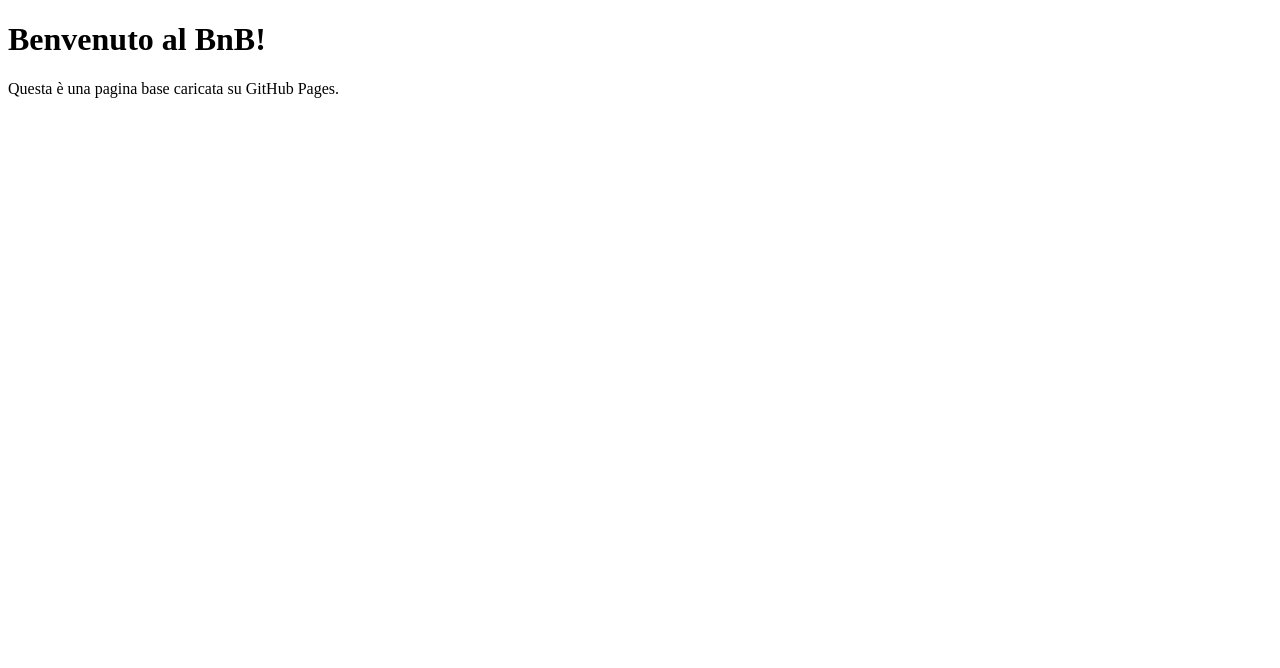
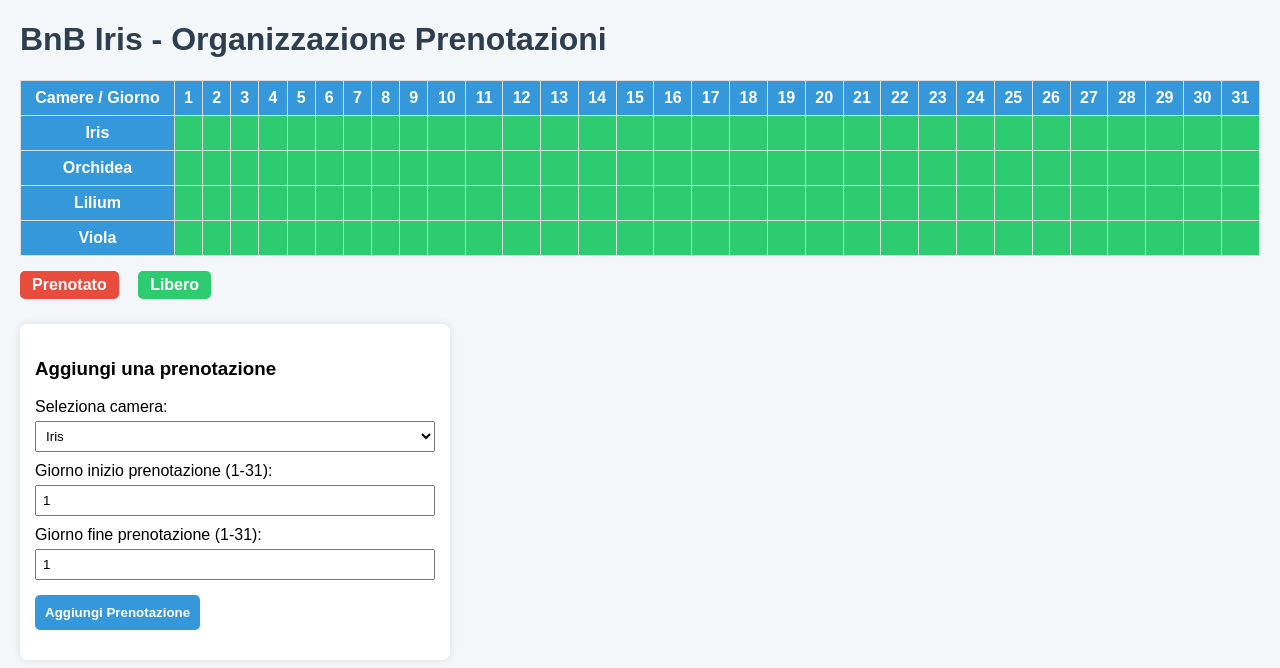
Before and after one commit to roll3213/BnB-sito, a plain HTML site: page index.html in a window 1280 px wide. Drawn offline with Linux system fonts and the light colour scheme.

Commit message:
Update index.html

```diff
--- a/index.html
+++ b/index.html
@@ -1,11 +1,209 @@
 <!DOCTYPE html>
 <html lang="it">
 <head>
-  <meta charset="UTF-8" />
-  <title>Il mio BnB</title>
+<meta charset="UTF-8" />
+<meta name="viewport" content="width=device-width, initial-scale=1" />
+<title>BnB Iris - Organizzazione Prenotazioni</title>
+<style>
+  body {
+    font-family: Arial, sans-serif;
+    margin: 20px;
+    background: #f4f7f9;
+  }
+  h1 {
+    color: #2c3e50;
+  }
+  table {
+    border-collapse: collapse;
+    width: 100%;
+    margin-top: 20px;
+  }
+  th, td {
+    border: 1px solid #ddd;
+    text-align: center;
+    padding: 8px;
+  }
+  th {
+    background-color: #3498db;
+    color: white;
+    position: sticky;
+    top: 0;
+    z-index: 1;
+  }
+  td.booked {
+    background-color: #e74c3c;
+    color: white;
+    cursor: pointer;
+  }
+  td.free {
+    background-color: #2ecc71;
+    color: white;
+    cursor: pointer;
+  }
+  #legend {
+    margin-top: 15px;
+  }
+  #legend span {
+    display: inline-block;
+    padding: 5px 12px;
+    margin-right: 15px;
+    border-radius: 5px;
+    color: white;
+    font-weight: bold;
+  }
+  #legend .booked {
+    background-color: #e74c3c;
+  }
+  #legend .free {
+    background-color: #2ecc71;
+  }
+  #addBookingForm {
+    margin-top: 25px;
+    background: white;
+    padding: 15px;
+    border-radius: 8px;
+    box-shadow: 0 0 8px rgba(0,0,0,0.1);
+    max-width: 400px;
+  }
+  #addBookingForm label {
+    display: block;
+    margin-top: 10px;
+  }
+  #addBookingForm select, #addBookingForm input {
+    width: 100%;
+    padding: 6px;
+    margin-top: 5px;
+    box-sizing: border-box;
+  }
+  #addBookingForm button {
+    margin-top: 15px;
+    padding: 10px;
+    background-color: #3498db;
+    border: none;
+    color: white;
+    font-weight: bold;
+    border-radius: 5px;
+    cursor: pointer;
+  }
+  #addBookingForm button:hover {
+    background-color: #2980b9;
+  }
+  #message {
+    margin-top: 15px;
+    font-weight: bold;
+  }
+</style>
 </head>
 <body>
-  <h1>Benvenuto al BnB!</h1>
-  <p>Questa è una pagina base caricata su GitHub Pages.</p>
+
+<h1>BnB Iris - Organizzazione Prenotazioni</h1>
+
+<table id="bookingTable">
+  <thead>
+    <tr>
+      <th>Camere / Giorno</th>
+      <!-- Giorni da 1 a 31 -->
+      <script>
+        for(let d=1; d<=31; d++){
+          document.write(`<th>${d}</th>`);
+        }
+      </script>
+    </tr>
+  </thead>
+  <tbody>
+    <tr><th>Iris</th></tr>
+    <tr><th>Orchidea</th></tr>
+    <tr><th>Lilium</th></tr>
+    <tr><th>Viola</th></tr>
+  </tbody>
+</table>
+
+<div id="legend">
+  <span class="booked">Prenotato</span>
+  <span class="free">Libero</span>
+</div>
+
+<div id="addBookingForm">
+  <h3>Aggiungi una prenotazione</h3>
+  <label for="roomSelect">Seleziona camera:</label>
+  <select id="roomSelect">
+    <option value="0">Iris</option>
+    <option value="1">Orchidea</option>
+    <option value="2">Lilium</option>
+    <option value="3">Viola</option>
+  </select>
+
+  <label for="startDay">Giorno inizio prenotazione (1-31):</label>
+  <input type="number" id="startDay" min="1" max="31" value="1" />
+
+  <label for="endDay">Giorno fine prenotazione (1-31):</label>
+  <input type="number" id="endDay" min="1" max="31" value="1" />
+
+  <button onclick="addBooking()">Aggiungi Prenotazione</button>
+
+  <div id="message"></div>
+</div>
+
+<script>
+  const rooms = ["Iris", "Orchidea", "Lilium", "Viola"];
+  const daysInMonth = 31;
+
+  // Genera le righe della tabella per ogni camera e giorni
+  const tbody = document.querySelector("#bookingTable tbody");
+  tbody.innerHTML = ""; // pulisco righe precedenti
+
+  for(let r=0; r<rooms.length; r++){
+    const tr = document.createElement("tr");
+    const th = document.createElement("th");
+    th.textContent = rooms[r];
+    tr.appendChild(th);
+
+    for(let d=1; d<=daysInMonth; d++){
+      const td = document.createElement("td");
+      td.classList.add("free");
+      td.dataset.room = r;
+      td.dataset.day = d;
+      td.title = "Libero";
+      tr.appendChild(td);
+    }
+    tbody.appendChild(tr);
+  }
+
+  function addBooking(){
+    const roomIndex = parseInt(document.getElementById("roomSelect").value);
+    let start = parseInt(document.getElementById("startDay").value);
+    let end = parseInt(document.getElementById("endDay").value);
+    const messageDiv = document.getElementById("message");
+    messageDiv.textContent = "";
+
+    if(isNaN(start) || isNaN(end) || start < 1 || end > daysInMonth || start > end){
+      messageDiv.style.color = "red";
+      messageDiv.textContent = "Inserisci giorni validi (1-31) e inizio <= fine.";
+      return;
+    }
+
+    // Controlla se le celle sono libere
+    for(let d = start; d <= end; d++){
+      const cell = document.querySelector(`td[data-room='${roomIndex}'][data-day='${d}']`);
+      if(cell.classList.contains("booked")){
+        messageDiv.style.color = "red";
+        messageDiv.textContent = `Errore: Giorno ${d} per la camera è già prenotato.`;
+        return;
+      }
+    }
+
+    // Segna prenotazione
+    for(let d = start; d <= end; d++){
+      const cell = document.querySelector(`td[data-room='${roomIndex}'][data-day='${d}']`);
+      cell.classList.remove("free");
+      cell.classList.add("booked");
+      cell.title = `Prenotato giorno ${d}`;
+    }
+
+    messageDiv.style.color = "green";
+    messageDiv.textContent = "Prenotazione aggiunta con successo!";
+  }
+</script>
+
 </body>
 </html>
```
